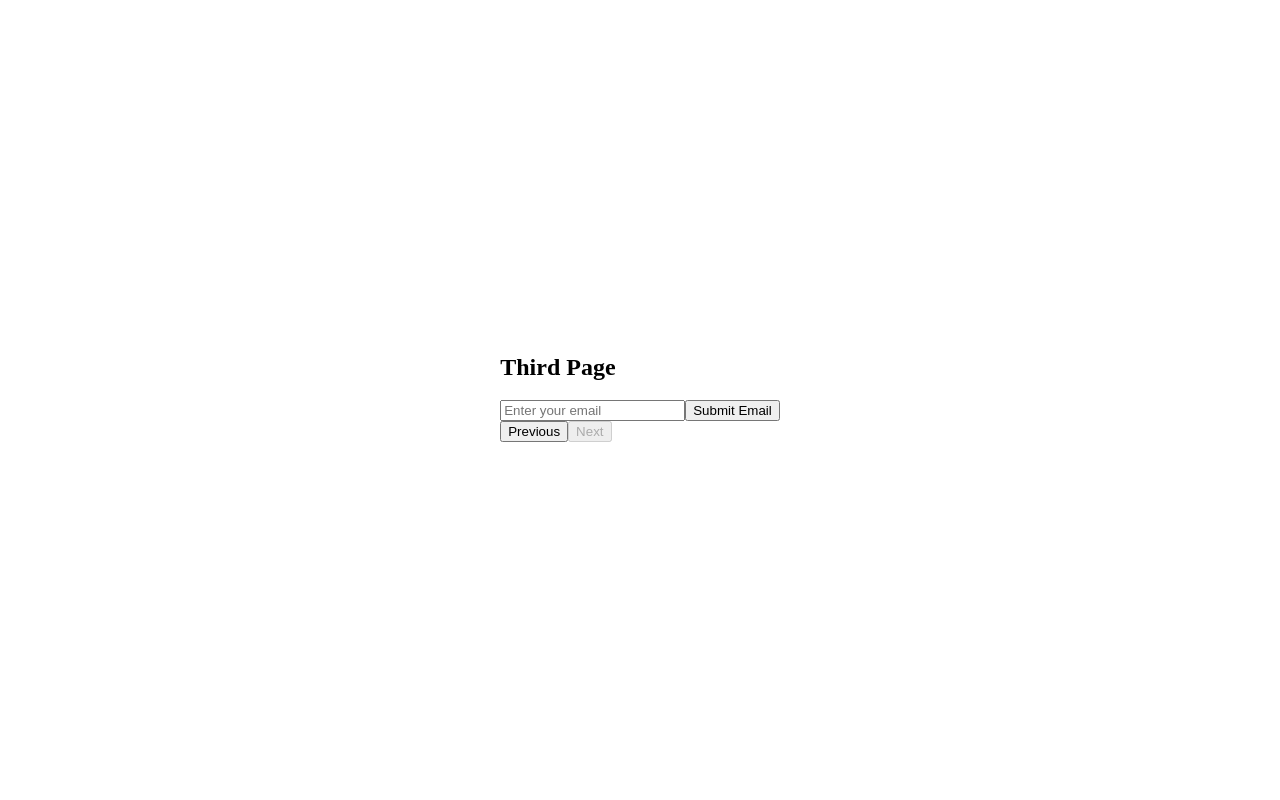
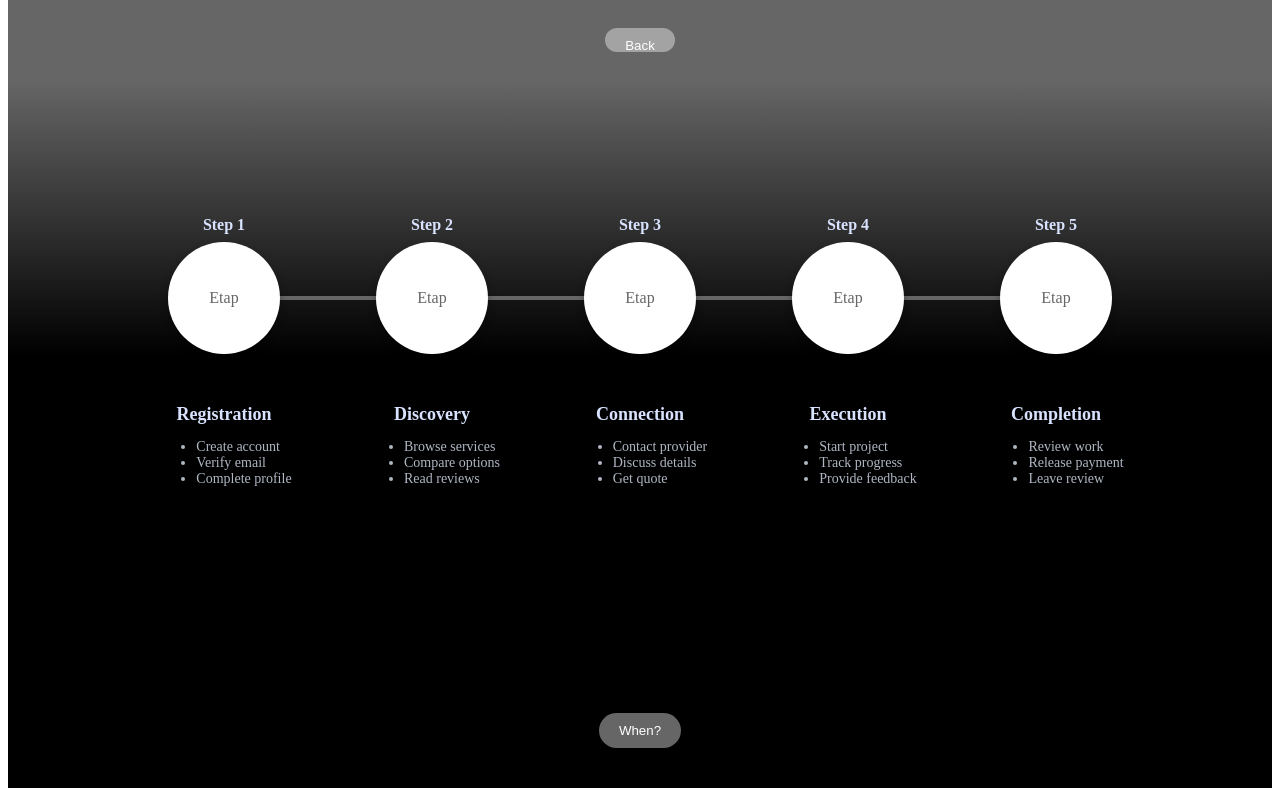
Before and after one commit to IrishBoy/ts-python, a React (Create React App) app in the folder frontend/: page / in a window 1280 px wide. Shown: the part 1620-2420 px from the top of the page. Built offline with nearby package versions, Linux system fonts and the light colour scheme.

Commit message:
Added roadmap

```diff
--- a/frontend/src/pages/InfiniteScrollPage/ui/InfiniteScrollPage.css
+++ b/frontend/src/pages/InfiniteScrollPage/ui/InfiniteScrollPage.css
@@ -1,4 +1,3 @@
-
 @font-face {
   font-family: 'Hero New Regular';
   font-style: normal;
@@ -187,8 +186,8 @@ body {
   display: flex;
   flex-direction: column;
   justify-content: space-between;
-  height: 100vh; /* Ensures the second section takes the full viewport height */
-  overflow: hidden; /* Prevents content from overflowing outside the section */
+  height: 100vh;
+  overflow: hidden;
   background: linear-gradient(180deg,  #666 11.5%, #000 46%);
 }
 
@@ -250,11 +249,12 @@ body {
 
 
 .second-section .button-back-container {
-  top: 15%;
+  top: 5%;
   height: 3%;
   display: flex;
   justify-content: center;
-  gap: 10px;
+  position: relative;
+  /* gap: 10px; */
 }
 .second-section .button-back {
   border-radius: 40px;
@@ -274,6 +274,7 @@ body {
   display: flex;
   justify-content: center;
   /* gap: 10px; */
+  position: relative;
 }
 
 .second-section .text-container{
--- a/frontend/src/pages/InfiniteScrollPage/ui/InfiniteScrollPage.tsx
+++ b/frontend/src/pages/InfiniteScrollPage/ui/InfiniteScrollPage.tsx
@@ -2,6 +2,7 @@ import React, { useState, useEffect, useRef } from "react";
 import { FirstPage } from "../../../widgets/FirstSection";
 import { SecondPage } from "../../../widgets/SecondSection";
 import { ThirdPage } from "../../../widgets/ThirdSection";
+import { ForthPage } from "../../../widgets/ForthSection";
 import './InfiniteScrollPage.css'; // Import the CSS file for styling
 
 const InfiniteScrollPage: React.FC = () => {
@@ -18,7 +19,7 @@ const InfiniteScrollPage: React.FC = () => {
         entries.forEach((entry) => {
           if (entry.isIntersecting) {
             const newSection = visibleSections.length + 1;
-            if (newSection <= 3) {
+            if (newSection <= 4) {
               setVisibleSections((prevSections) => [...prevSections, newSection]);
             }
           }
@@ -51,7 +52,12 @@ const InfiniteScrollPage: React.FC = () => {
       )}
       {visibleSections.includes(3) && (
         <section id="section-3" className="full-page-section">
-          <ThirdPage onNext={() => scrollToSection(3)} onPrevious={() => scrollToSection(2)} />
+          <ThirdPage onNext={() => scrollToSection(4)} onPrevious={() => scrollToSection(2)} />
+        </section>
+      )}
+      {visibleSections.includes(4) && (
+        <section id="section-4" className="full-page-section">
+          <ForthPage onNext={() => scrollToSection(4)} onPrevious={() => scrollToSection(3)} />
         </section>
       )}
     </div>
--- /dev/null
+++ b/frontend/src/widgets/ForthSection/index.ts
@@ -0,0 +1 @@
+export { default as ForthPage } from './ui/ForthPage';
--- /dev/null
+++ b/frontend/src/widgets/ForthSection/ui/ForthPage.tsx
@@ -0,0 +1,50 @@
+import React, { useState } from "react";
+
+interface ForthPageProps {
+  onNext: () => void;
+  onPrevious: () => void;
+}
+
+const ForthPage: React.FC<ForthPageProps> = ({ onNext, onPrevious }) => {
+  const [email, setEmail] = useState("");
+
+  const handleSubmit = () => {
+    fetch("http://localhost:8000/sendEmail", {
+      method: "POST",
+      headers: {
+        "Content-Type": "application/json",
+      },
+      body: JSON.stringify({ email }),
+    })
+    .then(response => response.json())
+    .then(data => {
+      console.log("Success:", data);
+    })
+    .catch((error) => {
+      console.error("Error:", error);
+    });
+  };
+
+  return (
+    <div>
+      <h1>Forth Page</h1>
+      <input
+        type="email"
+        value={email}
+        onChange={(e) => setEmail(e.target.value)}
+        placeholder="Enter your email"
+      />
+      <button onClick={handleSubmit}>Submit Email</button>
+      <div>
+        <button onClick={onPrevious}>
+          Previous
+        </button>
+        <button onClick={onNext} disabled>
+          Next
+        </button> {/* Disabled since there's no section after */}
+      </div>
+    </div>
+  );
+};
+
+export default ForthPage;
--- /dev/null
+++ b/frontend/src/widgets/ThirdSection/ui/ThirdPage.css
@@ -0,0 +1,104 @@
+
+.container {
+    max-width: 64rem;
+    margin: 0 auto;
+    padding: 4rem 1rem;
+  }
+
+
+  .line-container {
+    position: relative;
+    padding-top: 5rem;
+    padding-bottom: 8rem;
+    display: flex;
+    flex-direction: column;
+    align-items: center;
+  }
+
+
+  .line {
+    position: absolute;
+    top: 32.5%;
+    left: 2.5rem;
+    right: 2.5rem;
+    height: 0.25rem;
+    background-color: #666;
+    z-index: 0;
+  }
+
+
+  .step-container {
+    display: flex;
+    justify-content: space-between;
+    width: 100%;
+    padding: 0 2.5rem;
+    position: relative;
+    z-index: 1;
+  }
+
+  .step {
+    display: flex;
+    flex-direction: column;
+    align-items: center;
+    width: 12rem;
+  }
+
+
+  .circle-container {
+    position: relative;
+    margin-bottom: 2rem;
+    z-index: 2;
+  }
+
+  .circle-bg {
+    width: 7rem;
+    height: 7rem;
+    background-color: #ffffff;
+    border-radius: 50%;
+    box-shadow: 0px 4px 8px rgba(0, 0, 0, 0.3);
+    position: relative;
+  }
+
+  .circle-border {
+    position: absolute;
+    top: 0;
+    left: 0;
+    width: 7rem;
+    height: 7rem;
+    border-radius: 50%;
+    display: flex;
+    align-items: center;
+    justify-content: center;
+    background-color: transparent;
+  }
+
+  .circle-text {
+    font-size: 2;
+    font-weight: 500;
+    color: #666;
+  }
+
+  .step-title {
+    text-align: center;
+    font-size: 1.125rem;
+    font-weight: 600;
+    margin-bottom: 0.5rem;
+    color: #d9e3ff;
+  }
+
+  .step-list {
+    font-size: 0.875rem;
+    color: #b0b7c3;
+  }
+
+  .step-item {
+    color: #b0b7c3;
+  }
+
+
+  .step-label {
+    font-size: 1rem;
+    font-weight: 600;
+    color: #d9e3ff;
+    margin-bottom: 0.5rem;
+  }
--- a/frontend/src/widgets/ThirdSection/ui/ThirdPage.tsx
+++ b/frontend/src/widgets/ThirdSection/ui/ThirdPage.tsx
@@ -1,48 +1,74 @@
-import React, { useState } from "react";
+import React from "react";
+import "./ThirdPage.css"; // Import the CSS file
 
 interface ThirdPageProps {
   onNext: () => void;
   onPrevious: () => void;
 }
 
+const roadmapSteps = [
+  {
+    label: "Step 1",
+    title: "Registration",
+    points: ["Create account", "Verify email", "Complete profile"]
+  },
+  {
+    label: "Step 2",
+    title: "Discovery",
+    points: ["Browse services", "Compare options", "Read reviews"]
+  },
+  {
+    label: "Step 3",
+    title: "Connection",
+    points: ["Contact provider", "Discuss details", "Get quote"]
+  },
+  {
+    label: "Step 4",
+    title: "Execution",
+    points: ["Start project", "Track progress", "Provide feedback"]
+  },
+  {
+    label: "Step 5",
+    title: "Completion",
+    points: ["Review work", "Release payment", "Leave review"]
+  }
+];
+
 const ThirdPage: React.FC<ThirdPageProps> = ({ onNext, onPrevious }) => {
-  const [email, setEmail] = useState("");
-
-  const handleSubmit = () => {
-    fetch("http://localhost:8000/sendEmail", {
-      method: "POST",
-      headers: {
-        "Content-Type": "application/json",
-      },
-      body: JSON.stringify({ email }),
-    })
-    .then(response => response.json())
-    .then(data => {
-      console.log("Success:", data);
-    })
-    .catch((error) => {
-      console.error("Error:", error);
-    });
-  };
-
   return (
-    <div>
-      <h1>Third Page</h1>
-      <input
-        type="email"
-        value={email}
-        onChange={(e) => setEmail(e.target.value)}
-        placeholder="Enter your email"
-      />
-      <button onClick={handleSubmit}>Submit Email</button>
-      <div>
-        <button onClick={onPrevious}>
-          Previous
-        </button>
-        <button onClick={onNext} disabled>
-          Next
-        </button> {/* Disabled since there's no section after */}
+    <div className="full-page-section second-section">
+       <div className="button-back-container">
+          <button className="button-back" onClick={onPrevious}>Back</button>
+        </div>
+    <div className="container">
+      <div className="line-container">
+        <div className="line" />
+        <div className="step-container">
+          {roadmapSteps.map((step, index) => (
+            <div key={index} className="step">
+              <span className="step-label">{step.label}</span> {/* Add label above each circle */}
+              <div className="circle-container">
+                <div className="circle-bg" />
+                <div className="circle-border">
+                  <span className="circle-text">Etap</span>
+                </div>
+              </div>
+              <div className="text-center px-2">
+                <h3 className="step-title">{step.title}</h3>
+                <ul className="step-list">
+                  {step.points.map((point, i) => (
+                    <li key={i} className="step-item">{point}</li>
+                  ))}
+                </ul>
+              </div>
+            </div>
+          ))}
+        </div>
       </div>
+    </div>
+    <div className="button-next-container">
+          <button className="button-back" onClick={onNext}>When?</button>
+        </div>
     </div>
   );
 };
```
